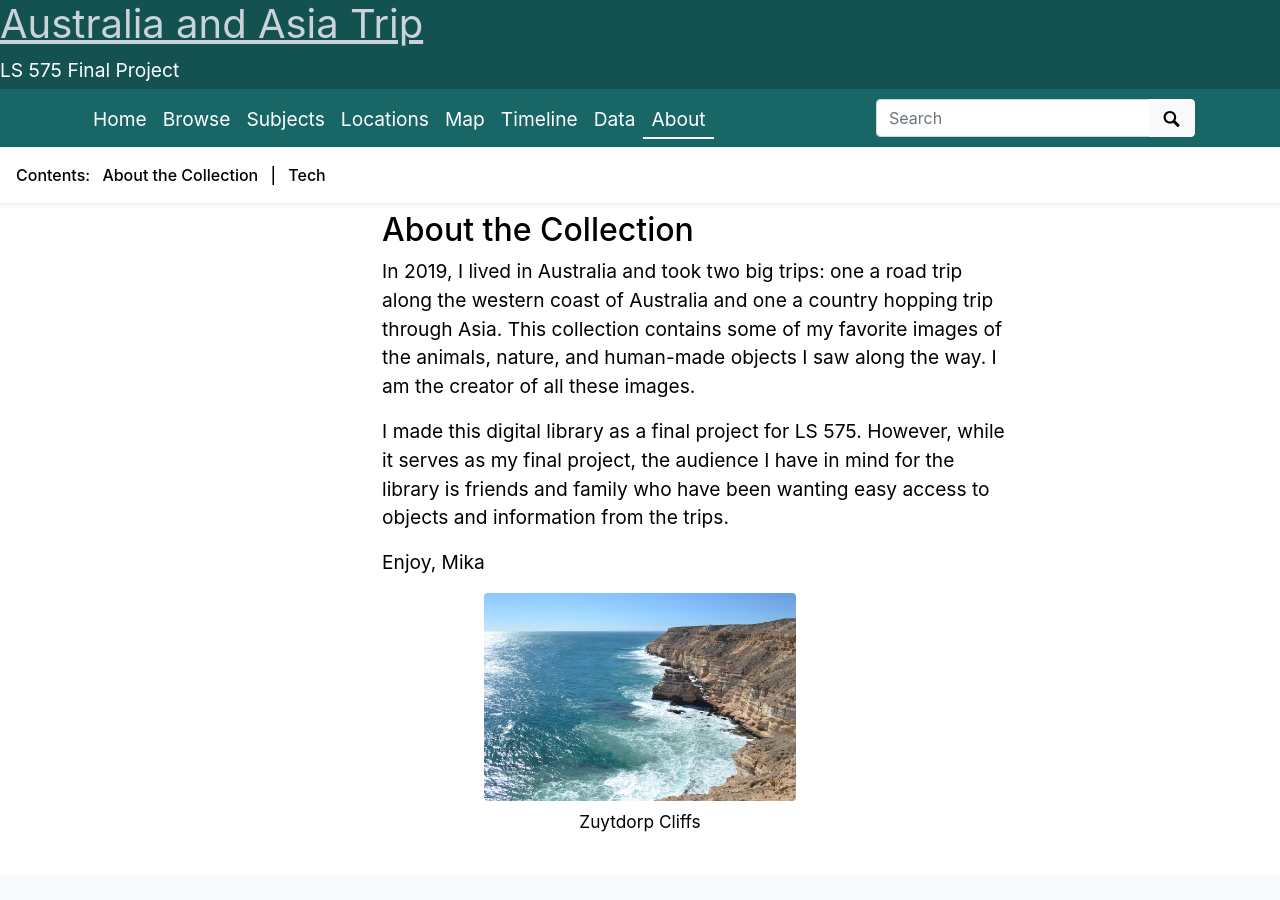
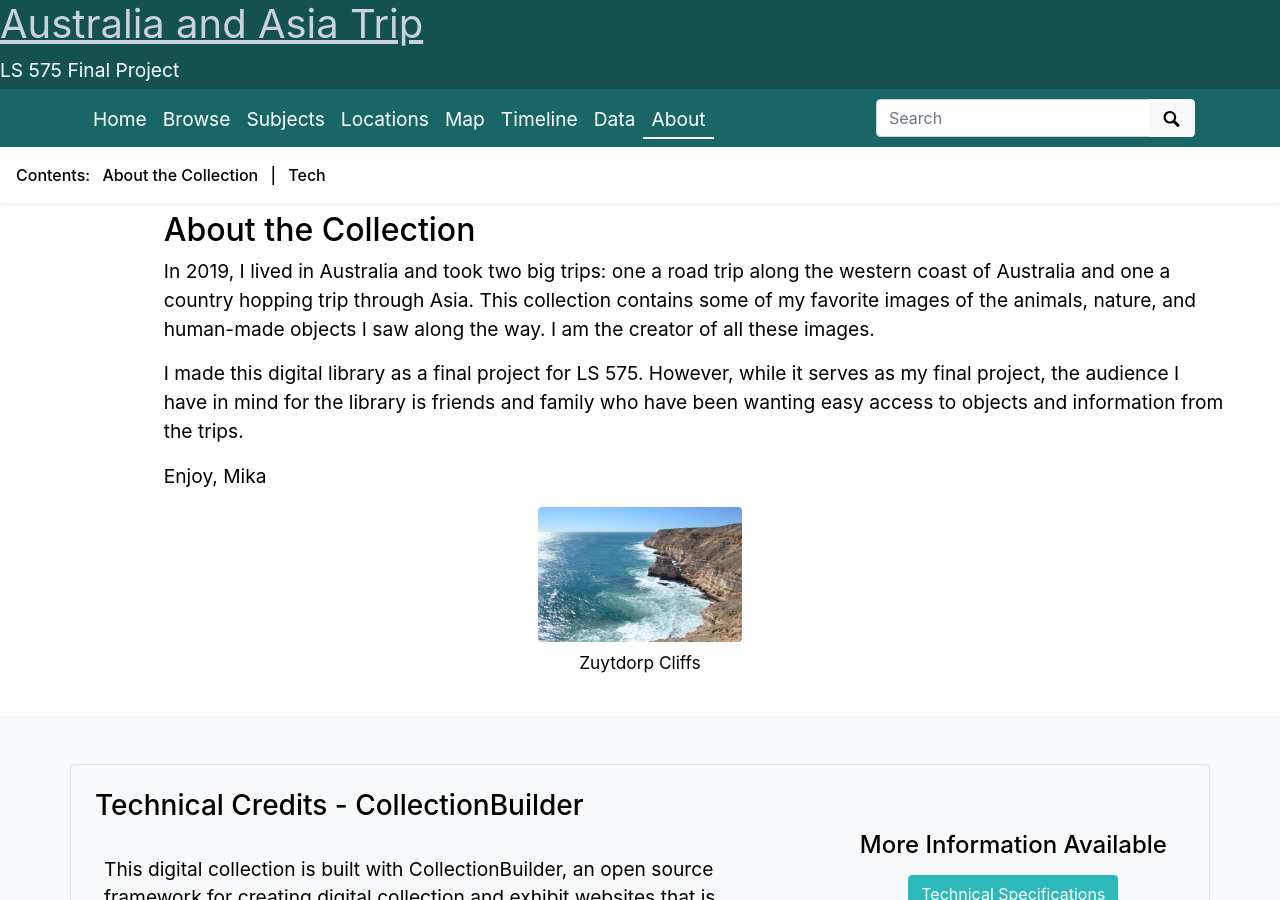
Before and after one commit to mikasmith97/final.github.io, a Jekyll site: the page built from pages/about.md, in a window 1280 px wide and 900 px high. Built offline with Jekyll 4.4.1, drawn with Linux system fonts in a browser that asks for light colours.

Commit message:
Update about.html

```diff
--- a/_layouts/about.html
+++ b/_layouts/about.html
@@ -4,7 +4,7 @@
 
 {% include feature/nav-menu.html sections="About the Collection" %}
 <div class="row justify-content-around">
-  <div class="col-md-6 offset-md-1">
+  <div class="col-md-10 offset-md-1">
     <h2>About the Collection</h2>
     <p>In 2019, I lived in Australia and took two big trips: one a road trip along the western coast of Australia and one a country hopping trip through Asia. This collection contains some of my favorite images of the animals, nature, and human-made objects I saw along the way. I am the creator of all these images. </p>
 
@@ -13,7 +13,7 @@
     <p>Enjoy, Mika</p>
 
   </div>
-  <div class="col-md-6">
+  <div class="col-md-4">
 
    {% include feature/image.html objectid="coll033" width="50" %}
 
```
